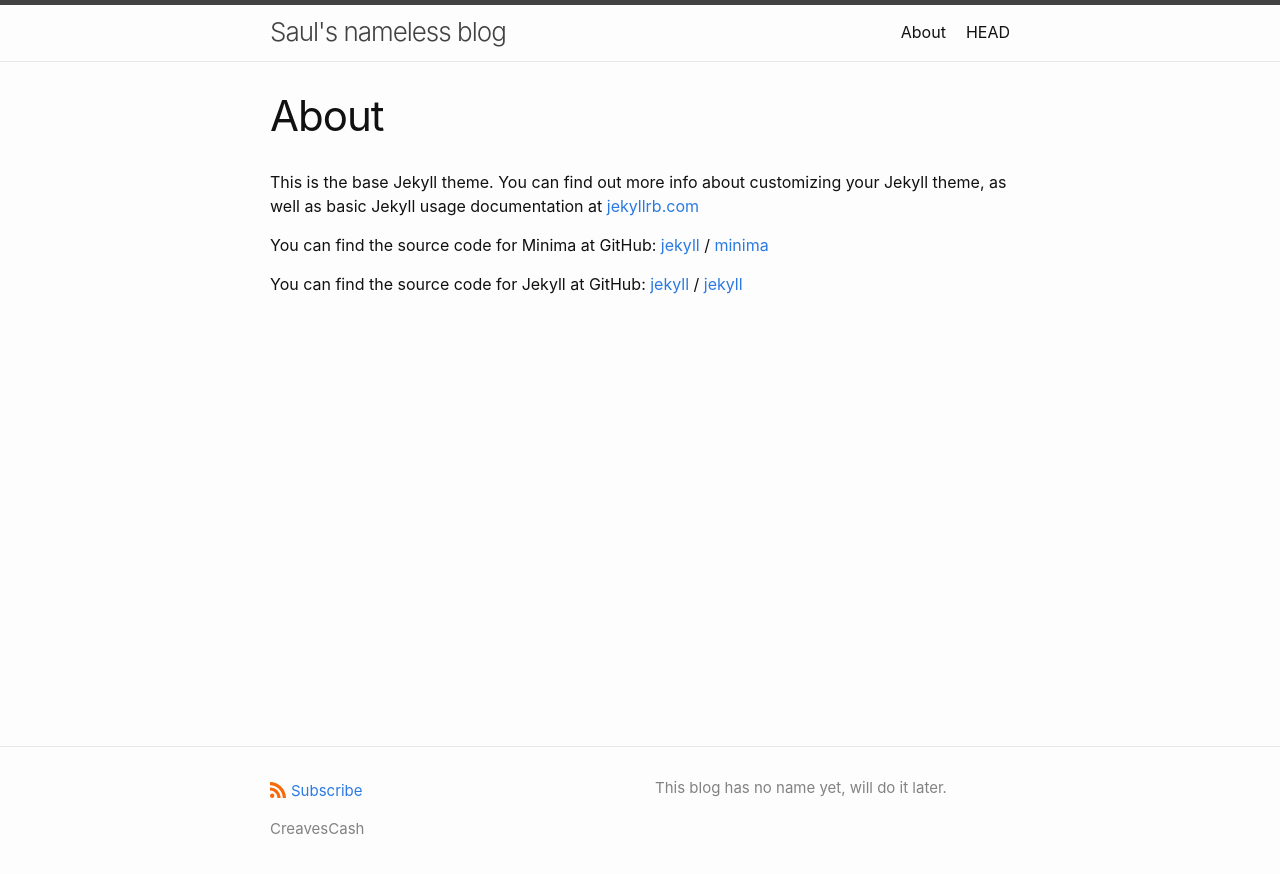
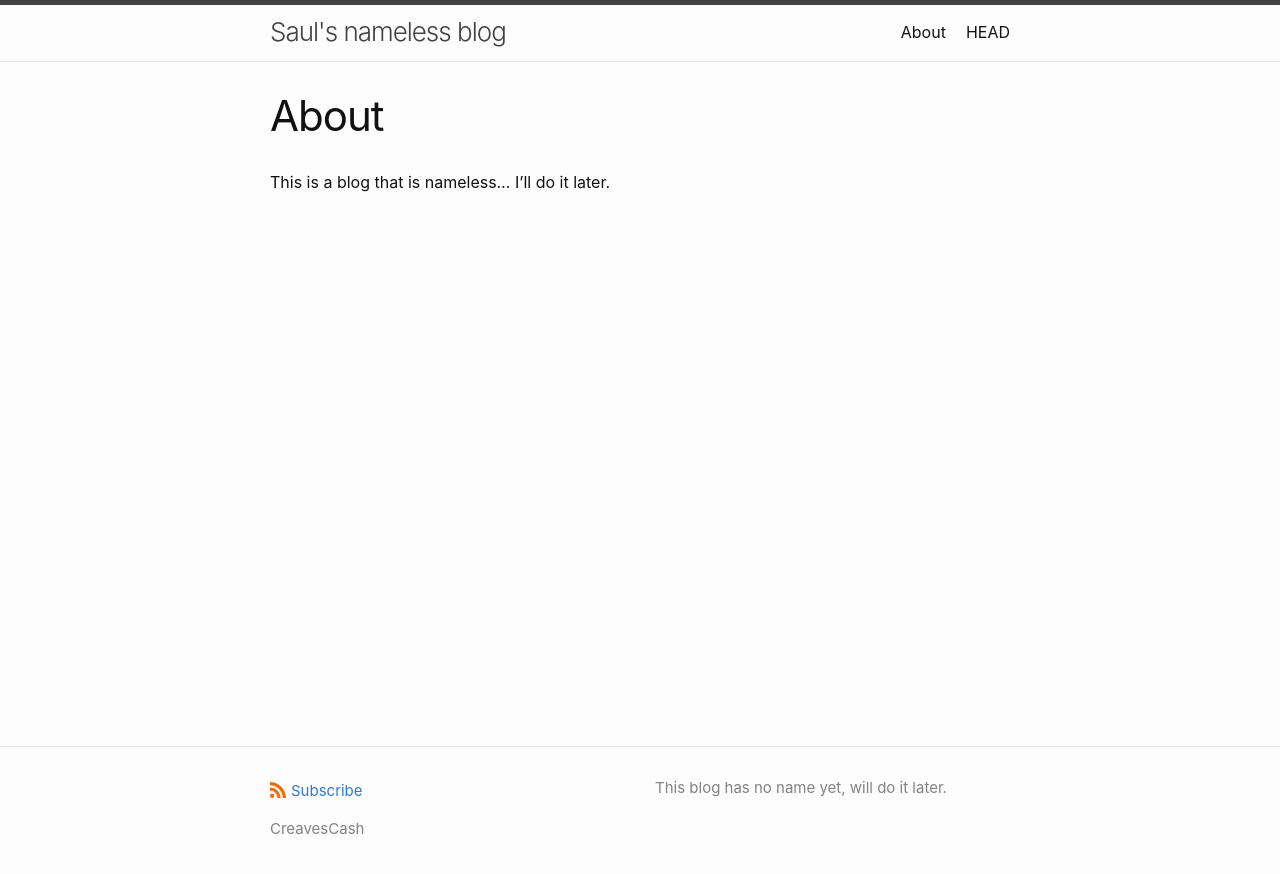
Before and after one commit to AMacaroon/CreavesCash.github.io, a Jekyll site: the page built from about.md, in a window 1280 px wide. Shown: the top 874 px of the page. Built offline with Jekyll 4.4.1, drawn with Linux system fonts in a browser that asks for light colours.

Commit message:
Update about.md

```diff
--- a/about.md
+++ b/about.md
@@ -4,15 +4,4 @@ title: About
 permalink: /about/
 ---
 
-This is the base Jekyll theme. You can find out more info about customizing your Jekyll theme, as well as basic Jekyll usage documentation at [jekyllrb.com](https://jekyllrb.com/)
-
-You can find the source code for Minima at GitHub:
-[jekyll][jekyll-organization] /
-[minima](https://github.com/jekyll/minima)
-
-You can find the source code for Jekyll at GitHub:
-[jekyll][jekyll-organization] /
-[jekyll](https://github.com/jekyll/jekyll)
-
-
-[jekyll-organization]: https://github.com/jekyll
+This is a blog that is nameless... I'll do it later.
```
